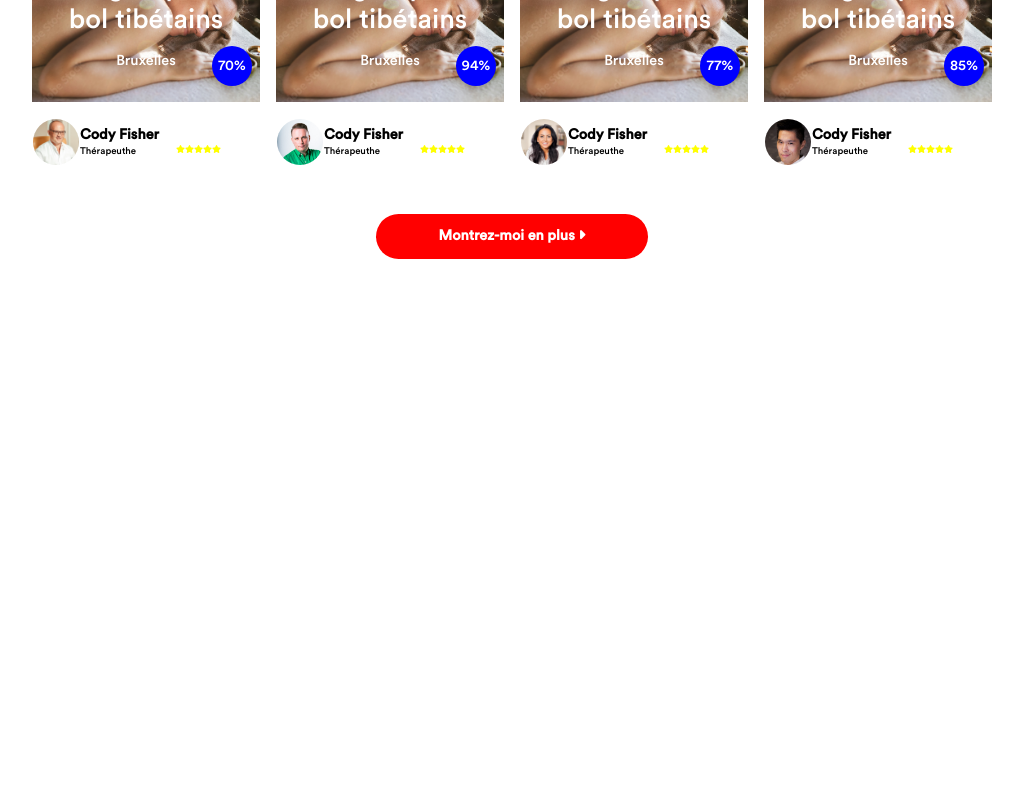
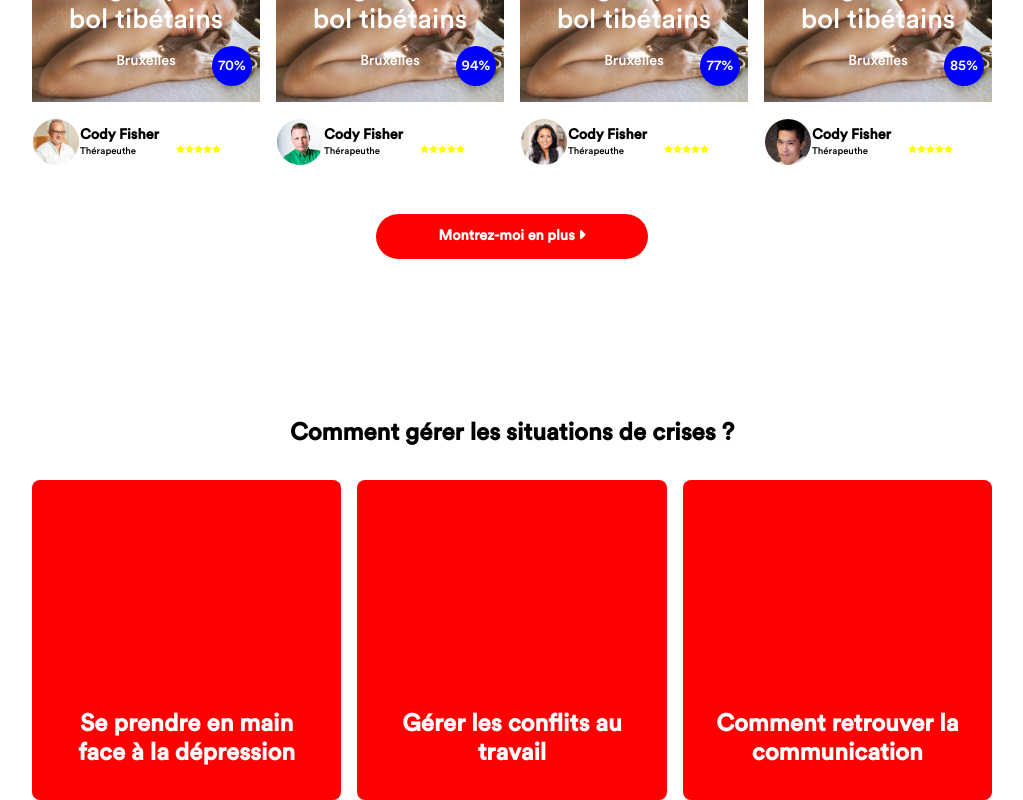
Before and after one commit to LunashaGit/Unwind, a React (Create React App) app: page / in a window 1280 px wide. Shown: the part 1795-2595 px from the top of the page, without its empty margins (128-1151 px from the left). Before the commit the page ends 2182 px from the top, so only its background shows below. Built offline with nearby package versions, Linux system fonts and the light colour scheme.

Commit message:
Carousel

```diff
--- /dev/null
+++ b/src/assets/components/Carousel.js
@@ -0,0 +1,21 @@
+import React from "react";
+const Carousel = () => {
+  return (
+    <div >
+      <h2 className="carouselTitle">Comment gérer les situations de crises ?</h2>
+      <div className="carouselDisplay">
+        <div className="carouselDisplay__Box carouselDisplay__Box--one">
+            <h4>Se prendre en main face à la dépression</h4>
+        </div>
+        <div className="carouselDisplay__Box carouselDisplay__Box--one">
+            <h4>Gérer les conflits au travail</h4>
+        </div>
+        <div className="carouselDisplay__Box carouselDisplay__Box--one">
+            <h4>Comment retrouver la communication</h4>
+        </div>
+      </div>
+    </div>
+  );
+};
+
+export default Carousel;
--- a/src/assets/components/Header.js
+++ b/src/assets/components/Header.js
@@ -1,4 +1,5 @@
 import React from "react";
+import Popup from "./Popup";
 
 const Header = () => {
   return (
@@ -7,7 +8,7 @@ const Header = () => {
       <p className="header__content">
         Nous trouvons la thérapie qui vous correspond!
       </p>
-      <button className="button">Faites le test</button>
+      <button className="button" onClick={<Popup />}>Faites le test</button>
       <i class="fa-solid fa-angle-down"></i>
     </div>
   );
--- a/src/assets/components/Popup.js
+++ b/src/assets/components/Popup.js
@@ -12,6 +12,7 @@ const Popup = () => {
                 <div className="popup">
                     <input type="button" value="Close" onClick={toggle} />
                     <div className="popup_inner">
+                        <h1>test</h1>
                     </div>
                 </div>
             )}
--- a/src/assets/components/PostDeploy.js
+++ b/src/assets/components/PostDeploy.js
@@ -1,7 +1,6 @@
 import React from "react";
 import { postData } from "../data/post";
 const PostDeploy = ({ nbr }) => {
-  const balise = <i class="fa-solid fa-star"></i>;
   return (
     <div className="postDeploy">
       <h2>Nos thérapies près de chez vous</h2>
--- a/src/assets/data/post.js
+++ b/src/assets/data/post.js
@@ -8,7 +8,7 @@ export const postData = [
     textDescription: "Lorem ipsum dolor sit amet, consectetur adipiscing elit. Sed euismod, urna eu tincidunt tincidunt, nisi nisl aliquam eros, eget tincidunt nunc nisl euismod erat. Nulla facilisi. Sed euismod, urna eu tincidunt tincidunt, nisi nisl aliquam eros, eget tincidunt nunc nisl euismod erat. Nulla facilisi. Sed euismod, urna eu tincidunt tincidunt, nisi nisl aliquam eros, eget tincidunt nunc nisl euismod erat. Nulla facilisi. Sed euismod, urna eu tincidunt tincidunt, nisi nisl aliquam eros, eget tincidunt nunc nisl euismod erat. Nulla facilisi. Sed euismod, urna eu tincidunt tincidunt, nisi nisl aliquam eros, eget tincidunt nunc nisl euismod erat. Nulla facilisi. Sed euismod, urna eu tincidunt tincidunt, nisi nisl aliquam eros, eget tincidunt nunc nisl euismod erat. Nulla facilisi. Sed euismod, urna eu tincidunt tincidunt, nisi nisl aliquam eros, eget tincidunt nunc nisl euismod erat. Nulla facilisi. Sed euismod, urna eu tincidunt tincidunt, nisi nisl aliquam eros, eget tincidunt nunc nisl euismod erat. Nulla facilisi. Sed euismod, urna eu tincidunt tincidunt, nisi nisl aliquam eros, eget tincidunt nunc nisl euismod erat. Nulla facilisi. Sed",
     description: "Thérapeuthe",
     textDescription: "Lorem ipsum dolor sit amet, consectetur adipiscing elit. Sed euismod, urna eu tincidunt tincidunt, nisi nisl aliquam eros, eget tincidunt nunc nisl euismod erat. Nulla facilisi. Sed euismod, urna eu tincidunt tincidunt, nisi nisl aliquam eros, eget tincidunt nunc nisl euismod erat. Nulla facilisi. Sed euismod, urna eu tincidunt tincidunt, nisi nisl aliquam eros, eget tincidunt nunc nisl euismod erat. Nulla facilisi. Sed euismod, urna eu tincidunt tincidunt, nisi nisl aliquam eros, eget tincidunt nunc nisl euismod erat. Nulla facilisi. Sed euismod, urna eu tincidunt tincidunt, nisi nisl aliquam eros, eget tincidunt nunc nisl euismod erat. Nulla facilisi. Sed euismod, urna eu tincidunt tincidunt, nisi nisl aliquam eros, eget tincidunt nunc nisl euismod erat. Nulla facilisi. Sed euismod, urna eu tincidunt tincidunt, nisi nisl aliquam eros, eget tincidunt nunc nisl euismod erat. Nulla facilisi. Sed euismod, urna eu tincidunt tincidunt, nisi nisl aliquam eros, eget tincidunt nunc nisl euismod erat. Nulla facilisi. Sed euismod, urna eu tincidunt tincidunt, nisi nisl aliquam eros, eget tincidunt nunc nisl euismod erat. Nulla facilisi. Sed",
-    starParagraphe: Math.floor(Math.random() * (5 - 3 + 1) + 3),
+    starParagraphe: Math.floor(Math.random() * (5 - 4 + 1) + 4),
     notice: Math.floor(Math.random() * (25 - 10 +1 ) + 10),
     match: Math.floor(Math.random() * (100 - 70 + 1) + 70),
     image: "./images/ProfilPro/1.jpg",
--- a/src/assets/pages/Home.js
+++ b/src/assets/pages/Home.js
@@ -1,4 +1,5 @@
 import React, { useState } from "react";
+import Carousel from "../components/Carousel";
 import Header from "../components/Header";
 import HomeDisplay from "../components/HomeDisplay";
 import Navigation from "../components/Navigation";
@@ -16,6 +17,7 @@ const Home = () => {
       <Header />
       <HomeDisplay />
       <PostDeploy nbr={4} />
+      <Carousel />
     </div>
   );
 };
--- /dev/null
+++ b/src/assets/styles/components/_carousel.scss
@@ -0,0 +1,25 @@
+.carouselDisplay{
+    margin: 0 10rem;
+    display: grid;
+    gap: 1rem;
+    grid-template-columns: 1fr 1fr 1fr;
+    &__Box{
+        border-radius: 0.5rem;
+        display: flex;
+        flex-direction: column;
+        align-items: center;
+        justify-content: flex-end;
+        height: 20rem;
+        font-size: 1.5rem;
+        padding: 2rem;
+        color: #fff;
+        text-align: center;
+        &--one{
+            background: red;
+        }
+    }
+}
+.carouselTitle{
+    text-align: center;
+    margin: 2rem 0;
+}
--- a/src/assets/styles/index.scss
+++ b/src/assets/styles/index.scss
@@ -6,3 +6,4 @@
 @import "./components/header";
 @import "./components/homedisplay";
 @import "./components/postDeploy";
+@import "./components/carousel";
```
